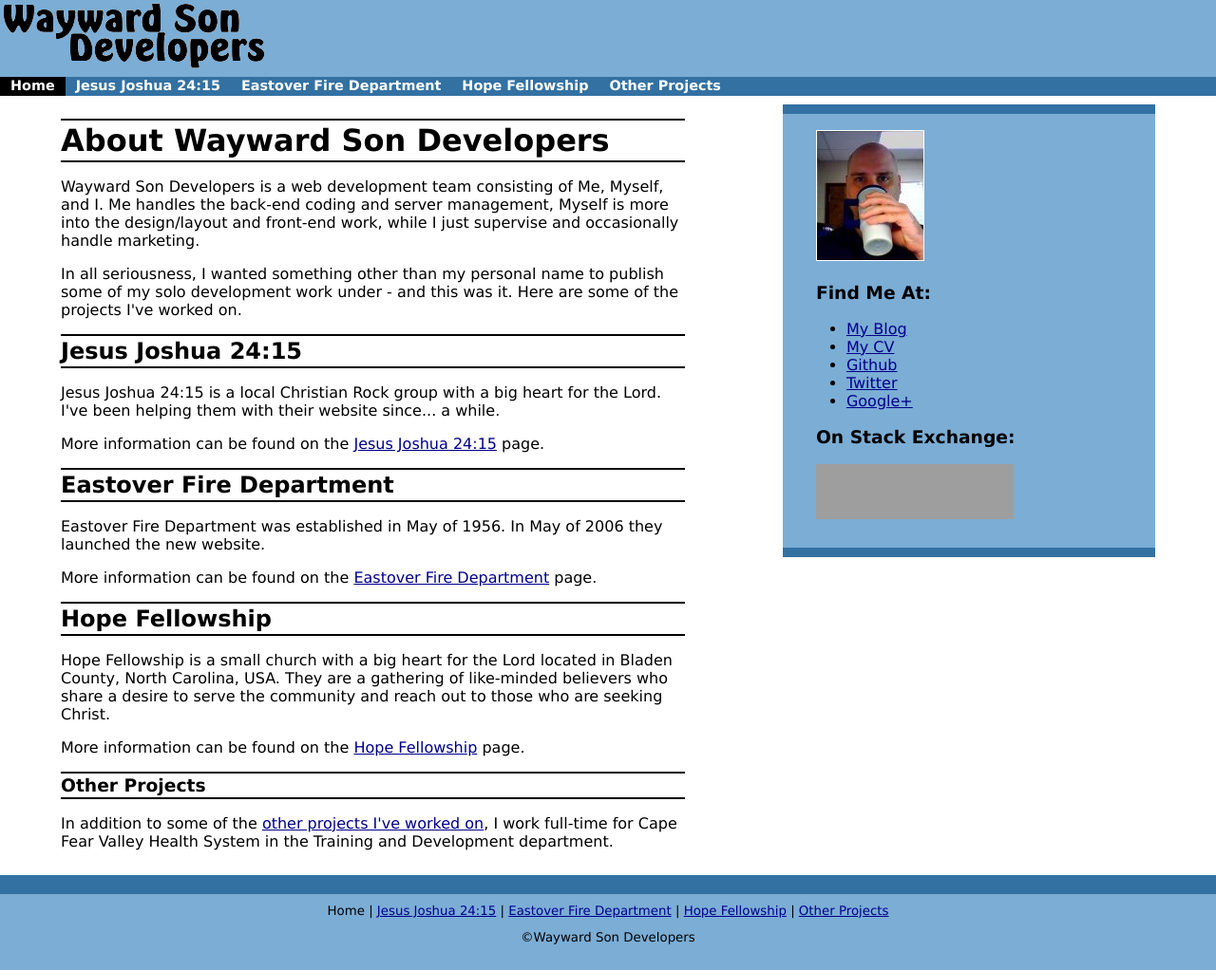
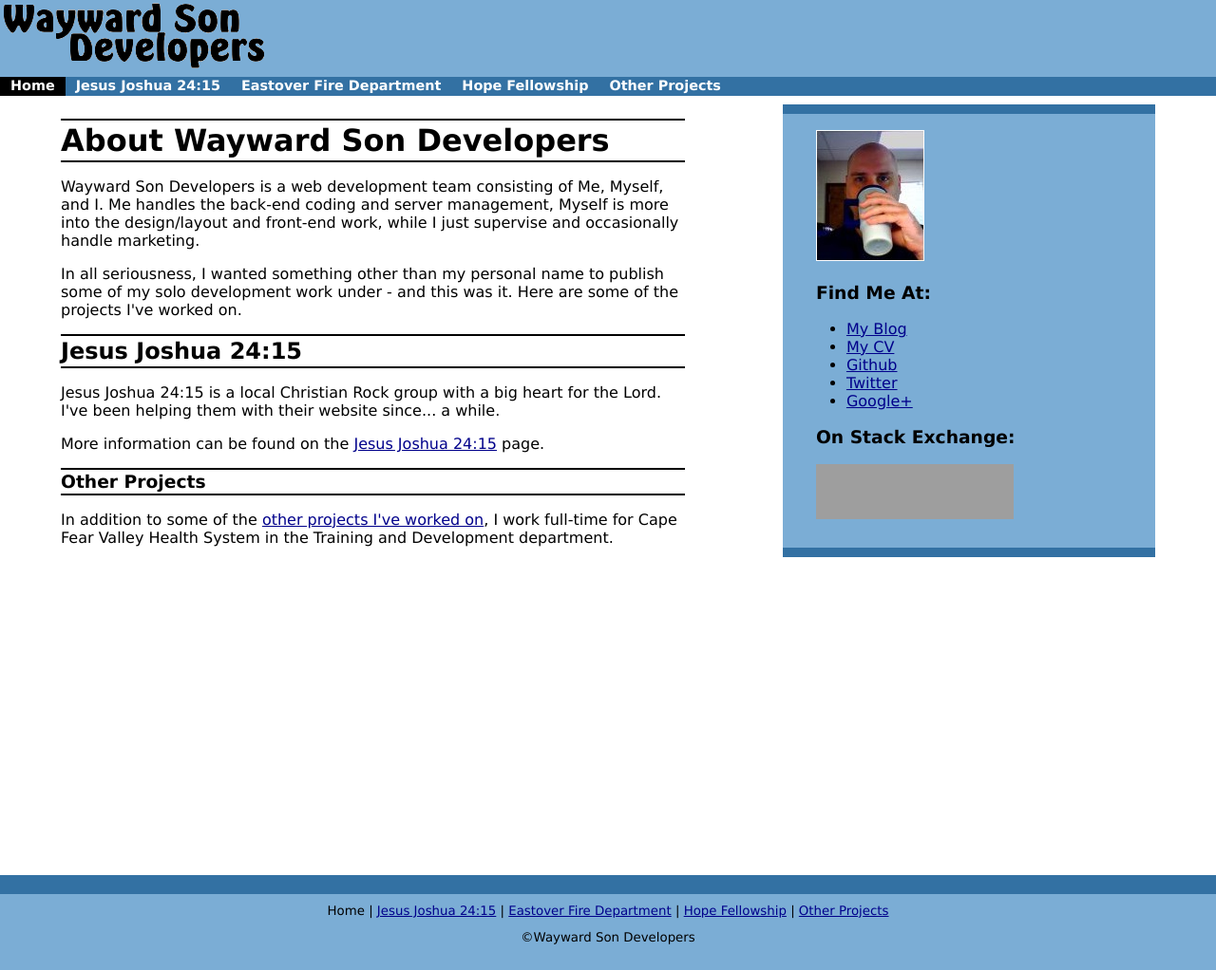
Before and after one commit to Wayward-Son-Developers/wayward-son-developers.github.io, a Jekyll site: the page built from index.html, in a window 1280 px wide and 1022 px high. Shown: the whole window at 95% size. Built offline with Jekyll 4.4.1, drawn with Linux system fonts in a browser that asks for light colours; the list of posts is cut into pages by our own code; grey boxes are pictures that could not be loaded.

Commit message:
Shuffling pages, groundwork for new nav and org, jekyll setup

```diff
--- /dev/null
+++ b/_includes/findme.html
@@ -0,0 +1,12 @@
+
+                <h3><img src="./img/headshot-me.jpg" alt="Picture of Mark" /></h3>
+                <h3>Find Me At:</h3>
+                <ul>
+                    <li><a href="http://blog.anonjr.com/">My Blog</a></li>
+                    <li><a href="https://careers.stackoverflow.com/anonjr">My CV</a></li>
+                    <li><a href="https://github.com/AnonJr">Github</a></li>
+                    <li><a href="http://twitter.com/AnonJr">Twitter</a></li>
+                    <li><a href="https://plus.google.com/u/0/106463130767891201519/posts">Google+</a></li>
+                </ul>
+                <h3>On Stack Exchange:</h3>
+                <p><a href="http://stackexchange.com/users/12701"><img src="http://stackexchange.com/users/flair/12701.png" width="208" height="58" alt="profile for AnonJr on Stack Exchange, a network of free, community-driven Q&amp;A sites" title="profile for AnonJr on Stack Exchange, a network of free, community-driven Q&amp;A sites"></a></p>
--- a/index.html
+++ b/index.html
@@ -15,33 +15,10 @@ description: 'Here is more information about me and those projects.'
                     <p>Jesus Joshua 24:15 is a local Christian Rock group with a big heart for the Lord. I've been helping them with their website since... a while.</p>
                     <p>More information can be found on the <a href="jesusjoshua.html">Jesus Joshua 24:15</a> page.</p>
                 </section>
-                <section>
-                    <h2>Eastover Fire Department</h2>
-                    <p>Eastover Fire Department was established in May of 1956. In May of 2006 they launched the new website.</p>
-                    <p>More information can be found on the <a href="eastoverfiredept.html">Eastover Fire Department</a> page.</p>
-                </section>
-                <section>
-                    <h2>Hope Fellowship</h2>
-                    <p>Hope Fellowship is a small church with a big heart for the Lord located in Bladen County, North Carolina, USA. They are a gathering of like-minded believers who share a
-                        desire to serve the community and reach out to those who are seeking Christ.</p>
-                    <p>More information can be found on the <a href="hopefellowship.html">Hope Fellowship</a> page.</p>
-                </section>
                 <footer>
                     <h3>Other Projects</h3>
                     <p>In addition to some of the <a href="other.html">other projects I've worked on</a>, I work full-time for Cape Fear Valley Health System in the Training and Development department.</p>
                 </footer>
             </article>
 
-            <aside>
-                <h3><img src="./img/headshot-me.jpg" alt="Picture of Mark" /></h3>
-                <h3>Find Me At:</h3>
-                <ul>
-                    <li><a href="http://blog.anonjr.com/">My Blog</a></li>
-                    <li><a href="https://careers.stackoverflow.com/anonjr">My CV</a></li>
-                    <li><a href="https://github.com/AnonJr">Github</a></li>
-                    <li><a href="http://twitter.com/AnonJr">Twitter</a></li>
-                    <li><a href="https://plus.google.com/u/0/106463130767891201519/posts">Google+</a></li>
-                </ul>
-                <h3>On Stack Exchange:</h3>
-                <p><a href="http://stackexchange.com/users/12701"><img src="http://stackexchange.com/users/flair/12701.png" width="208" height="58" alt="profile for AnonJr on Stack Exchange, a network of free, community-driven Q&amp;A sites" title="profile for AnonJr on Stack Exchange, a network of free, community-driven Q&amp;A sites"></a></p>
-            </aside>
+            <aside>{% include findme.html %}</aside>
```
Also changed, not shown: other.html (+1 -10 lines), past.html (added, +28 -0 lines).
